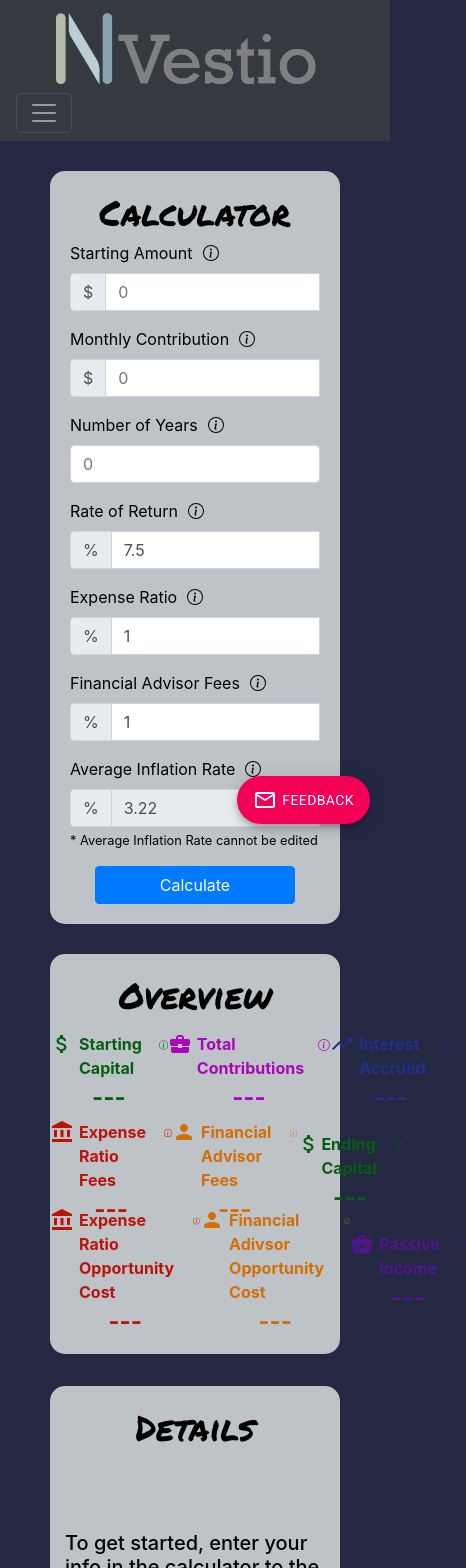
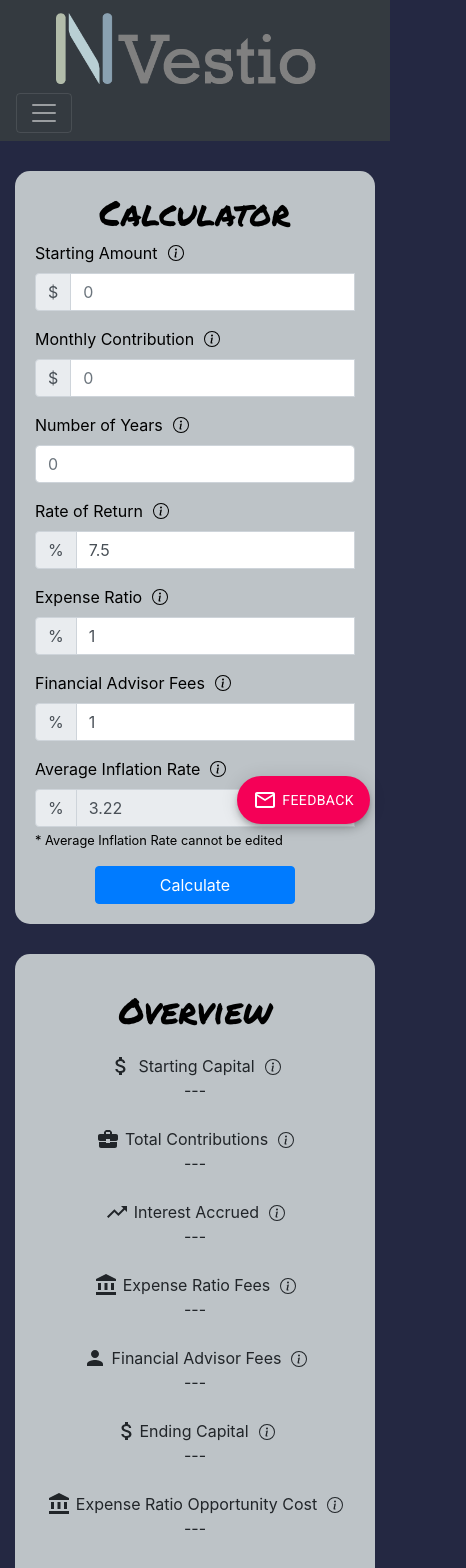
Before and after one commit to scottgibson21/investment-calculator, a React (Create React App) app: page / in a window 390 px wide. Shown: the top 1568 px of the page, 466 px wide, since content can reach past the window. Built offline with nearby package versions, Linux system fonts and the light colour scheme.

Commit message:
feat: make dashboard responsive

```diff
--- a/src/App.js
+++ b/src/App.js
@@ -6,19 +6,20 @@ import FeedbackButton from "./components/FeedbackButton";
 import About from "./components/About";
 import Contact from "./components/Contact";
 import { BrowserRouter as Router, Route } from "react-router-dom";
+import Container from "react-bootstrap/Container";
 
 function App() {
   return (
     <Router>
-      <div>
+      <React.Fragment>
         <Navigation />
-        <div>
+        <Container fluid>
           <Route path="/" exact component={Dashboard} />
           <Route path="/about" component={About} />
           <Route path="/contact" component={Contact} />
-        </div>
+        </Container>
         <FeedbackButton />
-      </div>
+      </React.Fragment>
     </Router>
   );
 }
--- a/src/components/CalculationResultJumbotron.js
+++ b/src/components/CalculationResultJumbotron.js
@@ -10,38 +10,21 @@ import {
 import { connect } from "react-redux";
 import { formatNumberWithCommas } from "../utils/helpers";
 import { InfoCircle } from "react-bootstrap-icons";
-import Row from "react-bootstrap/Row";
 import OverlayTrigger from "react-bootstrap/OverlayTrigger";
 import ToolTip from "react-bootstrap/Tooltip";
+import Row from "react-bootstrap/Row";
+import Col from "react-bootstrap/Col";
 
 function CalculationResultJumbotron(props) {
   return (
-    <Jumbotron
-      fluid
-      style={{
-        borderRadius: "15px",
-        backgroundColor: "#BDC3C7",
-        width: "100%",
-        height: 400,
-        display: "flex",
-        flexDirection: "column",
-        alignItems: "flex-start",
-        padding: "0 0 0 0",
-        marginTop: 30,
-      }}
-    >
-      <h2 style={styles.overviewHeader}>Overview</h2>
+    <Jumbotron fluid style={styles.jumbotron}>
+      <Row style={styles.jumbotronHeaderRow}>
+        <h2 style={styles.overviewHeader}>Overview</h2>
+      </Row>
       {/* ROW 1*/}
-      <div
-        style={{
-          height: "100px",
-          display: "flex",
-          flexDirection: "row",
-          width: "100%",
-        }}
-      >
-        <div style={{ ...divStyle, color: "#055e11" }}>
-          <div style={inlineDivStyle}>
+      <Row style={styles.jumbotronRow}>
+        <Col style={styles.jumbotronColumn} sm={12} lg={4}>
+          <Row>
             <AttachMoney style={{ marginRight: "5px" }} />
             <div>Starting Capital</div>
             <OverlayTrigger
@@ -51,15 +34,15 @@ function CalculationResultJumbotron(props) {
             >
               <InfoCircle style={{ marginLeft: 10, marginTop: "5px" }} />
             </OverlayTrigger>
-          </div>
-          <div style={resultTextStyle}>
+          </Row>
+          <Row>
             {props.startingCapital === undefined
               ? "---"
               : `$${formatNumberWithCommas(props.startingCapital)}`}
-          </div>
-        </div>
-        <div style={{ ...divStyle, color: "#ac04b8" }}>
-          <div style={inlineDivStyle}>
+          </Row>
+        </Col>
+        <Col style={styles.jumbotronColumn} sm={12} lg={4}>
+          <Row>
             <BusinessCenter style={{ marginRight: "5px" }} />
             <div>Total Contributions</div>
             <OverlayTrigger
@@ -74,15 +57,15 @@ function CalculationResultJumbotron(props) {
             >
               <InfoCircle style={{ marginLeft: 10, marginTop: "5px" }} />
             </OverlayTrigger>
-          </div>
-          <div style={resultTextStyle}>
+          </Row>
+          <Row>
             {props.totalContributions === undefined
               ? "---"
               : `+$${formatNumberWithCommas(props.totalContributions)}`}
-          </div>
-        </div>
-        <div style={{ ...divStyle, color: "#232f8c" }}>
-          <div style={inlineDivStyle}>
+          </Row>
+        </Col>
+        <Col style={styles.jumbotronColumn} sm={12} lg={4}>
+          <Row>
             <TrendingUp style={{ marginRight: "5px" }} />
             <div>Interest Accrued</div>
             <OverlayTrigger
@@ -97,25 +80,18 @@ function CalculationResultJumbotron(props) {
             >
               <InfoCircle style={{ marginLeft: 10, marginTop: "5px" }} />
             </OverlayTrigger>
-          </div>
-          <div style={resultTextStyle}>
+          </Row>
+          <Row>
             {props.totalInterest === undefined
               ? "---"
               : `+$${formatNumberWithCommas(props.totalInterest)}`}
-          </div>
-        </div>
-      </div>
+          </Row>
+        </Col>
+      </Row>
       {/* ROW 2*/}
-      <div
-        style={{
-          height: "100px",
-          display: "flex",
-          flexDirection: "row",
-          width: "100%",
-        }}
-      >
-        <div style={{ ...divStyle, color: "#bd1209" }}>
-          <div style={inlineDivStyle}>
+      <Row style={styles.jumbotronRow}>
+        <Col style={styles.jumbotronColumn} sm={12} lg={4}>
+          <Row>
             <AccountBalance style={{ marginRight: "5px" }} />
             <div>Expense Ratio Fees</div>
             <OverlayTrigger
@@ -130,15 +106,15 @@ function CalculationResultJumbotron(props) {
             >
               <InfoCircle style={{ marginLeft: 10, marginTop: "5px" }} />
             </OverlayTrigger>
-          </div>
-          <div style={resultTextStyle}>
+          </Row>
+          <Row>
             {props.totalExpenseRatioFees === undefined
               ? "---"
               : `-$${formatNumberWithCommas(props.totalExpenseRatioFees)}`}
-          </div>
-        </div>
-        <div style={{ ...divStyle, color: "#d46e08" }}>
-          <div style={inlineDivStyle}>
+          </Row>
+        </Col>
+        <Col style={styles.jumbotronColumn} sm={12} lg={4}>
+          <Row>
             <Person style={{ marginRight: "5px" }} />
             <div>Financial Advisor Fees</div>
             <OverlayTrigger
@@ -153,15 +129,15 @@ function CalculationResultJumbotron(props) {
             >
               <InfoCircle style={{ marginLeft: 10, marginTop: "5px" }} />
             </OverlayTrigger>
-          </div>
-          <div style={resultTextStyle}>
+          </Row>
+          <Row>
             {props.totalAdvisorFees === undefined
               ? "---"
               : `-$${formatNumberWithCommas(props.totalAdvisorFees)}`}
-          </div>
-        </div>
-        <div style={{ ...divStyle, color: "#055e11" }}>
-          <div style={inlineDivStyle}>
+          </Row>
+        </Col>
+        <Col style={styles.jumbotronColumn} sm={12} lg={4}>
+          <Row>
             <AttachMoney />
             <div>Ending Capital</div>
             <OverlayTrigger
@@ -176,25 +152,18 @@ function CalculationResultJumbotron(props) {
             >
               <InfoCircle style={{ marginLeft: 10, marginTop: "5px" }} />
             </OverlayTrigger>
-          </div>
-          <div style={resultTextStyle}>
+          </Row>
+          <Row>
             {props.capital === undefined
               ? "---"
               : `$${formatNumberWithCommas(props.capital)}`}
-          </div>
-        </div>
-      </div>
+          </Row>
+        </Col>
+      </Row>
       {/*Row 3*/}
-      <div
-        style={{
-          height: "100px",
-          display: "flex",
-          flexDirection: "row",
-          width: "100%",
-        }}
-      >
-        <div style={{ ...divStyle, color: "#bd1209" }}>
-          <div style={inlineDivStyle}>
+      <Row style={styles.jumbotronRow}>
+        <Col style={styles.jumbotronColumn} sm={12} lg={4}>
+          <Row>
             <AccountBalance style={{ marginRight: "5px" }} />
             <div>Expense Ratio Opportunity Cost</div>
             <OverlayTrigger
@@ -210,17 +179,17 @@ function CalculationResultJumbotron(props) {
             >
               <InfoCircle style={{ marginLeft: 10, marginTop: "5px" }} />
             </OverlayTrigger>
-          </div>
-          <div style={resultTextStyle}>
+          </Row>
+          <Row>
             {props.totalExpenseRatioOpportunityCost === undefined
               ? "---"
               : `-$${formatNumberWithCommas(
                   props.totalExpenseRatioOpportunityCost
                 )}`}
-          </div>
-        </div>
-        <div style={{ ...divStyle, color: "#d46e08" }}>
-          <div style={inlineDivStyle}>
+          </Row>
+        </Col>
+        <Col style={styles.jumbotronColumn} sm={12} lg={4}>
+          <Row>
             <Person style={{ marginRight: "5px" }} />
             <div>Financial Adivsor Opportunity Cost</div>
             <OverlayTrigger
@@ -236,17 +205,17 @@ function CalculationResultJumbotron(props) {
             >
               <InfoCircle style={{ marginLeft: 10, marginTop: "5px" }} />
             </OverlayTrigger>
-          </div>
-          <div style={resultTextStyle}>
+          </Row>
+          <Row>
             {props.totalAdvisorOpportunityCost === undefined
               ? "---"
               : `-$${formatNumberWithCommas(
                   props.totalAdvisorOpportunityCost
                 )}`}
-          </div>
-        </div>
-        <div style={{ ...divStyle, color: "#51168c" }}>
-          <div style={inlineDivStyle}>
+          </Row>
+        </Col>
+        <Col style={styles.jumbotronColumn} sm={12} lg={4}>
+          <Row>
             <BusinessCenter style={{ marginRight: "5px" }} />
             <div>Passive Income</div>
             <OverlayTrigger
@@ -264,19 +233,48 @@ function CalculationResultJumbotron(props) {
             >
               <InfoCircle style={{ marginLeft: 10, marginTop: "5px" }} />
             </OverlayTrigger>
-          </div>
-          <div style={resultTextStyle}>
+          </Row>
+          <Row>
             {props.passiveIncome === undefined
               ? "---"
               : `$${formatNumberWithCommas(props.passiveIncome)}/year`}
-          </div>
-        </div>
-      </div>
+          </Row>
+        </Col>
+      </Row>
     </Jumbotron>
   );
 }
 
 const styles = {
+  jumbotron: {
+    borderRadius: "15px",
+    backgroundColor: "#BDC3C7",
+    width: "100%",
+    height: "auto",
+    display: "flex",
+    flexDirection: "column",
+    alignItems: "flex-start",
+    padding: "0 0 0 0",
+    marginTop: 30,
+  },
+  jumbotronHeaderRow: {
+    height: "100px",
+    width: "100%",
+    justifyContent: "center",
+    margin: 0,
+  },
+  jumbotronRow: {
+    height: "auto",
+    width: "100%",
+    justifyContent: "space-between",
+    margin: 0,
+  },
+  jumbotronColumn: {
+    display: "flex",
+    flexDirection: "column",
+    alignItems: "center",
+    paddingBottom: 25,
+  },
   overviewHeader: {
     fontFamily: "Permanent Marker",
     fontSize: 35,
@@ -284,24 +282,6 @@ const styles = {
     alignSelf: "center",
     marginTop: 20,
   },
-};
-
-const divStyle = {
-  width: "100%",
-  justifyContent: "center",
-  height: "100px",
-  display: "flex",
-  flexDirection: "column",
-  alignItems: "center",
-  fontWeight: "bold",
-};
-
-const inlineDivStyle = {
-  display: "flex",
-};
-
-const resultTextStyle = {
-  fontSize: "x-large",
 };
 
 function mapStateToProps({ results }) {
--- a/src/components/Dashboard.js
+++ b/src/components/Dashboard.js
@@ -8,13 +8,11 @@ import CalculationResultJumbotron from "./CalculationResultJumbotron";
 
 export default function Dashboard() {
   return (
-    <div style={{ height: 2000, margin: 0 }}>
-      <Container fluid style={styles.container}>
-        <Row style={{ width: "auto" }}>
-          <Col>
+    <Row>
+      <Col sm={12} md={4}>
         <CalculationInput />
       </Col>
-          <Col style={styles.resultsColumn}>
+      <Col sm={12} md={8}>
         <Row>
           <Col>
             <CalculationResultJumbotron />
@@ -27,8 +25,6 @@ export default function Dashboard() {
         </Row>
       </Col>
     </Row>
-      </Container>
-    </div>
   );
 }
 
```
Lines whose indentation alone changed are shown as unchanged.
